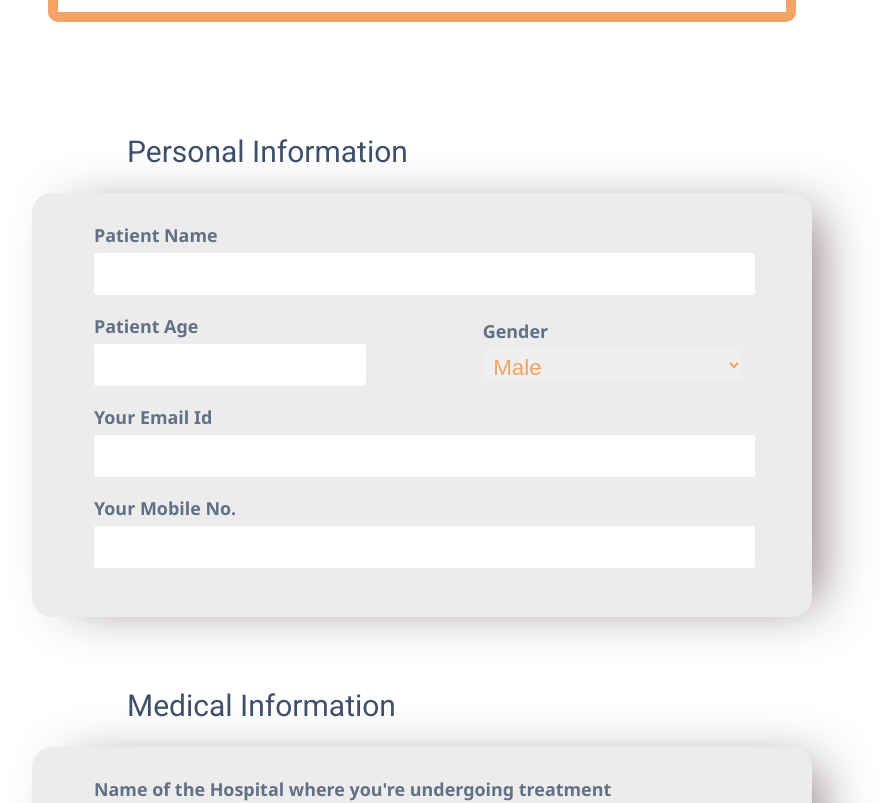
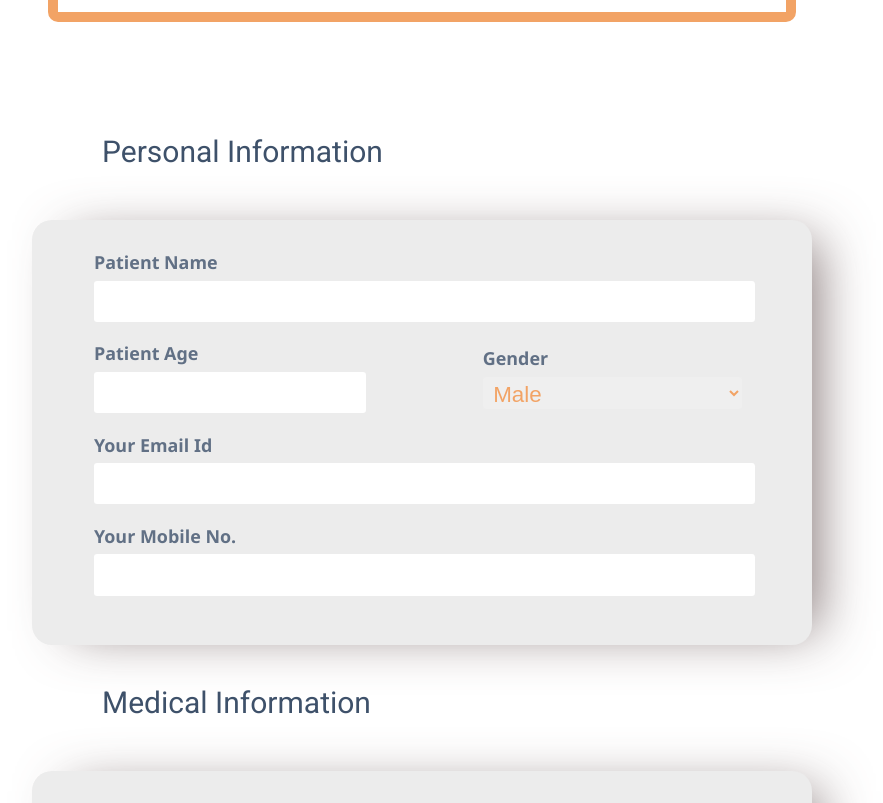
Before and after one commit to CovAssist/CoviHelp-client, a React (Create React App) app: page /PatientRegistration in a window 1280 px wide. Shown: the part 1300-2103 px from the top of the page, without its empty margins (218-1101 px from the left). Built offline with nearby package versions, Linux system fonts and the light colour scheme.

Commit message:
margin added

```diff
--- a/src/components/Forms/Form.css
+++ b/src/components/Forms/Form.css
@@ -18,9 +18,6 @@
   transition: transform 5ms ease-in-out;
 }
 
-.Donor {
-  margin: 50px;
-}
 
 .Contact {
   width: 100%;
@@ -40,18 +37,20 @@
 .greyBox {
   max-width: 100%;
   width: 80%;
+  margin: auto;
   background: var(--color-form);
   border-radius: 20px;
   box-shadow: 22px 3px 53px -17px rgba(115, 98, 98, 0.87);
   padding: 30px;
   backdrop-filter: blur(4px);
-  margin: 2% auto 6%;
+  margin-top: 4%;
 }
 
 @media(min-width: 576px) {
   .greyBox {
     max-width: 540px;
     max-height: auto;
+    width: 100%;
   }
 }
 
@@ -59,7 +58,7 @@
   .greyBox {
     max-width: 720px;
     max-height: auto;
-
+    width: 100%;
   }
 }
 
@@ -101,6 +100,12 @@
   justify-content: space-between;
 }
 
+@media (max-width: 600px) {
+  .ageBox {
+    flex-direction: column;
+  }
+}
+
 .form__subBox {
   margin: 0 2.5rem 1.2rem 2rem;
 }
@@ -121,8 +126,3 @@
   color: var(--color-notice);
   font-weight: 500;
 }
-
-/* .submit {
-  display: flex;
-  justify-content: center;
-} */
```
Also changed, not shown: src/components/MainHeader/MainHeader.css (line endings or trailing spaces).
